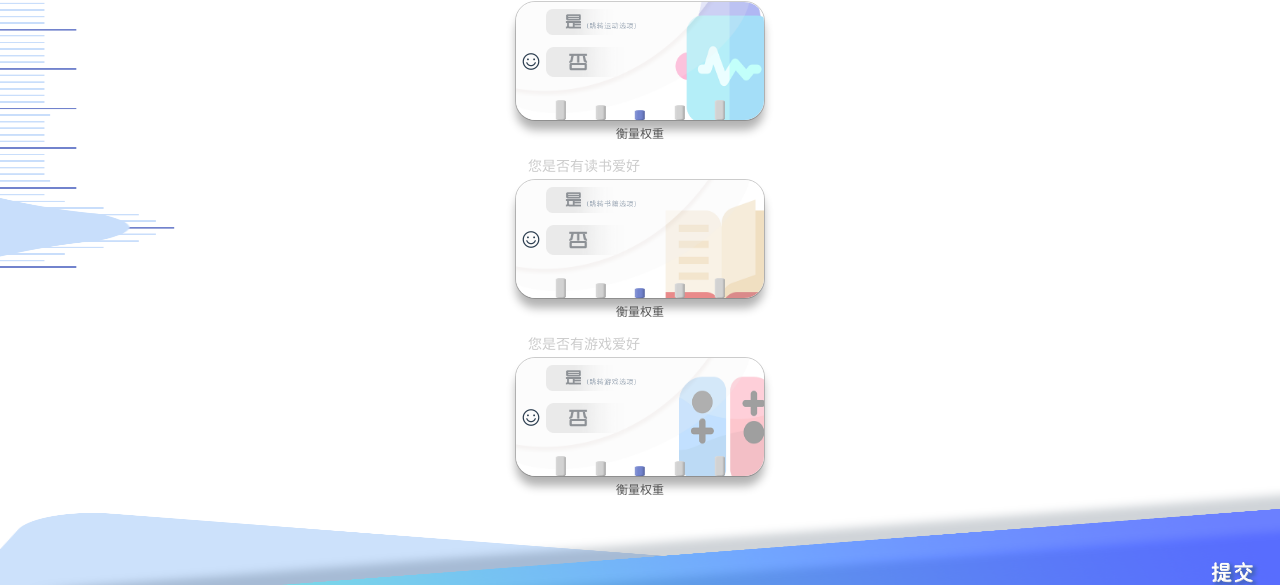
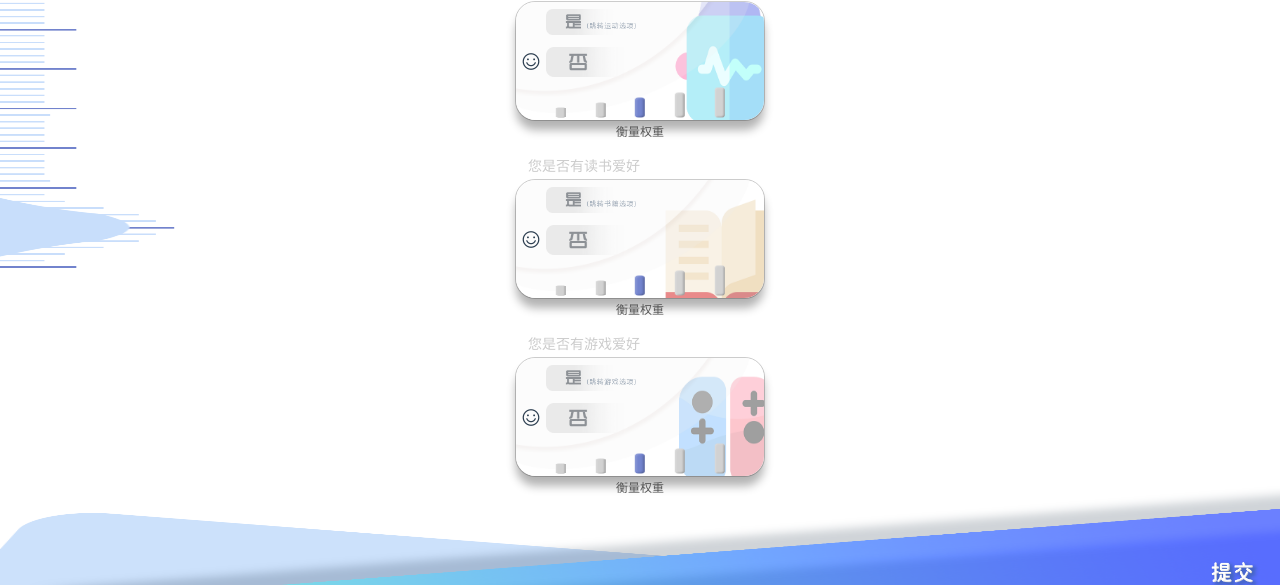
Before and after one commit to GiorgioPeng/peipei3, a Vue app: page /hobby in a window 1280 px wide. Shown: the part 201-786 px from the top of the page. Built offline with nearby package versions, Linux system fonts and the light colour scheme.

Commit message:
要求用户填写完整功能增加

```diff
--- a/src/components/common/bg.vue
+++ b/src/components/common/bg.vue
@@ -8,15 +8,17 @@
     </div>
     <div class="next">
       <router-link :to="{name:nextName}">
-        <img src="/img/common/next.png" v-if="nextName&&!showSubmit" />
+        <img src="/img/common/next.png" @click="showMessage()" v-if="nextName&&!showSubmit" />
         <img src="/img/common/submit.png" @click="submitData()" v-if="nextName&&showSubmit" />
       </router-link>
       <!-- <router-link :to="{name:nextName}"> -->
     </div>
+    <van-notify v-model="show" type="danger" message="请将当前页面信息填写完整">
+    </van-notify>
   </div>
 </template>
 <script>
-import getAll from '~/api/submit'
+import getAll from "~/api/submit";
 export default {
   props: {
     bgUrl: {
@@ -39,9 +41,23 @@ export default {
       default: false
     }
   },
-  methods:{
-    submitData(){
-      getAll(this.$store.state)
+  data() {
+    return {
+      show: false
+    };
+  },
+  methods: {
+    submitData() {
+      getAll(this.$store.state);
+    },
+    // 懒得写了,这里用双宏任务队列做一个延时提醒,如果没填完可以让用户以为在验证, 填完了就直接掠过了
+    showMessage() {
+      setTimeout(() => {
+        this.show = true;
+        setTimeout(() => {
+          this.show = false;
+        }, 1000);
+      }, 500);
     }
   }
 };
--- a/src/components/common/customer-card.vue
+++ b/src/components/common/customer-card.vue
@@ -105,11 +105,11 @@
         </template>
       </van-slider> -->
       <div style="display:flex;justify-content:space-around;align-items:flex-end">
-        <img style="max-height:20px;width:10px" @click="clickWeight(1)" :src="$store.state[data.weight]==1?'/img/common/weightSideClick.png':'/img/common/weightSideUnclick.png'"/>
+        <img style="max-height:10px;width:10px" @click="clickWeight(1)" :src="$store.state[data.weight]==1?'/img/common/weightSideClick.png':'/img/common/weightSideUnclick.png'"/>
         <img style="max-height:15px;width:10px" @click="clickWeight(2)" :src="$store.state[data.weight]==2?'/img/common/weightMiddleClick.png':'/img/common/weightMiddleUnclick.png'"/>
-        <img style="max-height:10px;width:10px" @click="clickWeight(3)" :src="$store.state[data.weight]==3?'/img/common/weightCenterClick.png':'/img/common/weightCenterUnclick.png'"/>
-        <img style="max-height:15px;width:10px" @click="clickWeight(4)" :src="$store.state[data.weight]==4?'/img/common/weightMiddleClick.png':'/img/common/weightMiddleUnclick.png'"/>
-        <img style="max-height:20px;width:10px" @click="clickWeight(5)" :src="$store.state[data.weight]==5?'/img/common/weightSideClick.png':'/img/common/weightSideUnclick.png'"/>
+        <img style="max-height:20px;width:10px" @click="clickWeight(3)" :src="$store.state[data.weight]==3?'/img/common/weightCenterClick.png':'/img/common/weightCenterUnclick.png'"/>
+        <img style="max-height:25px;width:10px" @click="clickWeight(4)" :src="$store.state[data.weight]==4?'/img/common/weightMiddleClick.png':'/img/common/weightMiddleUnclick.png'"/>
+        <img style="max-height:30px;width:10px" @click="clickWeight(5)" :src="$store.state[data.weight]==5?'/img/common/weightSideClick.png':'/img/common/weightSideUnclick.png'"/>
       </div>
       <p style="margin-top:5px;color:#555">衡量权重</p>
     </div>
@@ -235,7 +235,7 @@ export default {
     position: absolute;
     bottom: -35px;
     left: 50%;
-    transform: translate(-50%, -22%);
+    transform: translate(-50%, -50%);
 
     & > p {
       font-size: 12px;
--- a/src/config/info.js
+++ b/src/config/info.js
@@ -1,5 +1,5 @@
 export const actionSheetOptions = {
-    "school": [{ name: "北京交通大学" }, { name: "北京邮电大学" }, { name: "北京科技大学" }, { name: "北京师范大学" }, { name: "北京理工大学" }],
+    "school": [{ name: "北京交通大学" }, { name: "北京交通大学" }, { name: "北京交通大学" }, { name: "北京交通大学" }, { name: "北京交通大学" }],
     "major": [{ name: "信管" }, { name: "计科" },{ name: "通信" }, { name: "会计" }, { name: "工商" }, { name: "数媒" },],
     "plan": [{ name: "直接就业" }, { name: "考研" }, { name: "参加国考等职业考试" }, { name: "出国深造" }, { name: "还没想好" },],
 }
--- a/src/main.js
+++ b/src/main.js
@@ -11,7 +11,7 @@ import store from "./store/index.js"
 
 
 // 引入vant组件
-import { Button, Field, CellGroup, ActionSheet, RadioGroup, Radio, Slider, DatetimePicker,Popup,Picker,Icon } from 'vant';
+import { Button, Notify, Field, CellGroup, ActionSheet, RadioGroup, Radio, Slider, DatetimePicker,Popup,Picker,Icon } from 'vant';
 
 Vue.use(Button)
 Vue.use(Field)
@@ -24,6 +24,7 @@ Vue.use(DatetimePicker)
 Vue.use(Popup)
 Vue.use(Picker)
 Vue.use(Icon)
+Vue.use(Notify)
 
 Vue.config.productionTip = false
 
--- a/src/router.js
+++ b/src/router.js
@@ -1,6 +1,6 @@
 import Router from "vue-router";
 import Vue from "vue";
-
+import Data from '@/store/index'
 // import Test from "./components/hello.vue"
 const Start = (resolve) => require(["~/pages/start.vue"], resolve)
 const Info = resolve => require(["~/pages/info.vue"], resolve)
@@ -10,9 +10,9 @@ const Habit2 = resolve => require(["~/pages/habit2.vue"], resolve)
 const Hobby = resolve => require(["~/pages/hobby.vue"], resolve)
 const HobbyDetail = resolve => require(["~/pages/hobby-detail.vue"], resolve)
 const End = resolve => require(["~/pages/end.vue"], resolve)
-
+const data = Data.state
 Vue.use(Router);
-export default new Router({
+const router = new Router({
     mode: "history",
     routes: [
         {
@@ -71,7 +71,7 @@ export default new Router({
             }
         },
         {
-            path: "hobbydetail",
+            path: "/hobbydetail",
             name: "hobbyDetail",
             component: HobbyDetail,
             meta: {
@@ -79,7 +79,7 @@ export default new Router({
             }
         },
         {
-            path: "end",
+            path: "/end",
             name: "end",
             component: End,
             meta: {
@@ -88,3 +88,29 @@ export default new Router({
         }
     ]
 })
+// 加了个路由守卫,没填写完的不能进入下一个页面
+router.beforeEach((to, from, next) => {
+    console.log(to.name)
+
+    if(to.name==='sleep'){
+        if(data.school&&data.id&&data.name&&data.gender&&data.major&&data.plan){
+            next();
+        }
+        return;
+    }
+    if(to.name==='habit1'){
+        if(data.wake_time&&data.sleep_time){
+            next();
+        }
+        return;
+    }
+    if(to.name==='habit2'){
+        if(data.temperature[0]!==0&&data.temperature[1]!==0){
+            next();
+        }
+        return;
+    }
+    next();
+
+})
+export default router;
```
